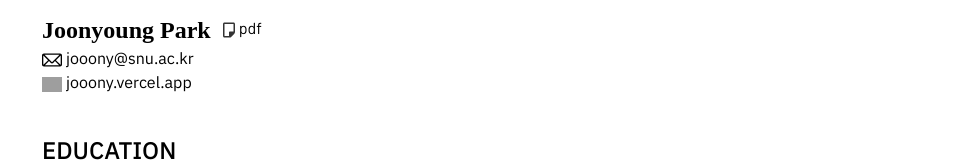
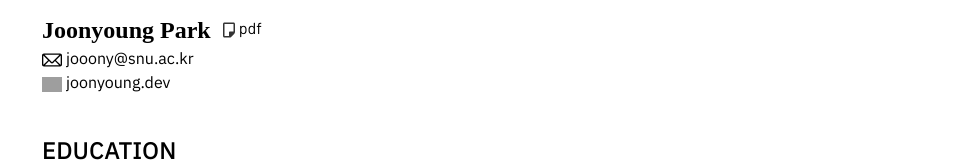
Before and after one commit to partlyjadedyouth/joonyoung.dev, a SvelteKit app: page /about in a window 1280 px wide. Shown: the part 122-284 px from the top of the page, without its empty margins (310-1280 px from the left). Built offline with nearby package versions, Linux system fonts and the light colour scheme; grey boxes are pictures that could not be loaded; a web font is replaced by a local one.

Commit message:
[main] Modify domain into joonyoung.dev

```diff
--- a/package.json
+++ b/package.json
@@ -1,5 +1,5 @@
 {
-	"name": "jooony.me",
+	"name": "joonyoung.dev",
 	"version": "1.0.0",
 	"scripts": {
 		"dev": "vite dev",
--- a/src/routes/(app)/about/+page.svelte
+++ b/src/routes/(app)/about/+page.svelte
@@ -27,13 +27,13 @@
 	</a>
 	<!-- Website -->
 	<a
-		href="https://jooony.vercel.app"
+		href="https://joonyoung.dev"
 		target="_blank"
 		rel="noopener noreferrer"
 		class="flex items-center"
 	>
 		<img alt="Browser icons created by kmg design - Flaticon" src={browser} class="w-5 mr-1 pt-1" />
-		<p class="font-ibm hover:font-medium hover:underline">jooony.vercel.app</p>
+		<p class="font-ibm hover:font-medium hover:underline">joonyoung.dev</p>
 	</a>
 </section>
 
```
